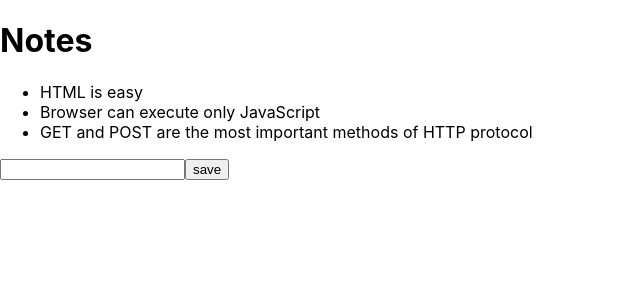
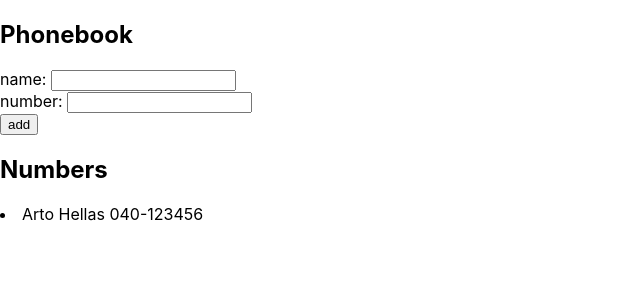
Before and after one commit to gonzalonahuelgomez/FSBootcamp, a React (Create React App) app in the folder part1/: page / in a window 1280 px wide. Shown: the top 300 px of the page, without its empty margins (0-640 px from the left). Built offline with nearby package versions, Linux system fonts and the light colour scheme.

Commit message:
last exercise 2b unfinished

```diff
--- a/part1/src/App.js
+++ b/part1/src/App.js
@@ -1,26 +1,55 @@
 import { useState } from 'react'
-import Note from './components/Note'
+import Person from './components/Person'
 
-const App = (props) => {
-  const [notes, setNotes] = useState(props.notes)
+let CONTADOR = 0
 
-  const addNote = (event) => {
+const App = () => {
+
+  const [persons, setPersons] = useState([
+    { id: 0, name: 'Arto Hellas', number: '040-123456' }
+  ])
+  const [newName, setNewName] = useState('')
+  const [newNumber, setNewNumber] = useState('')
+
+
+  const addPerson = (event) => {
     event.preventDefault()
-    console.log('button clicked', event.target)
+    const personObject = {
+      id: ++CONTADOR,
+      name: newName,
+      number: newNumber,
+    }
+    persons.map(person => person.name).includes(newName) ? alert(`${newName} is already added to phonebook`) :
+    setPersons(persons.concat(personObject))
+    setNewName('')
+    setNewNumber('')
+  }
+
+  const handleNameChange = (event) => {
+    setNewName(event.target.value)
+  }
+  const handleNumberChange = (event) => {
+    setNewNumber(event.target.value)
   }
 
   return (
     <div>
-      <h1>Notes</h1>
-      <ul>
-        {notes.map(note =>
-          <Note key={note.id} note={note} />
-        )}
-      </ul>
-      <form onSubmit={addNote}>
-        <input />
-        <button type="submit">save</button>
+      <h2>Phonebook</h2>
+      <form onSubmit={addPerson}>
+        <div>
+          name: <input value={newName} onChange={handleNameChange}/>
+        </div>
+        <div>
+          number: <input value={newNumber} onChange={handleNumberChange}/>
+        </div>
+        <div>
+          <button type="submit">add</button>
+        </div>
       </form>
+      <h2>Numbers</h2>
+      {persons.map(person =>
+        <Person key={person.id} person={person}/>
+      )}
     </div>
   )
 }
--- /dev/null
+++ b/part1/src/components/Person.jsx
@@ -0,0 +1,3 @@
+const Person = ({person}) => <li>{person.name} {person.number}</li>
+
+export default Person
```
Also changed, not shown: part1/src/2b.js (added, +49 -0 lines), part1/src/components/Filter.jsx (added, +7 -0 lines), part1/src/2a.js (renamed from part1/src/2.js).
